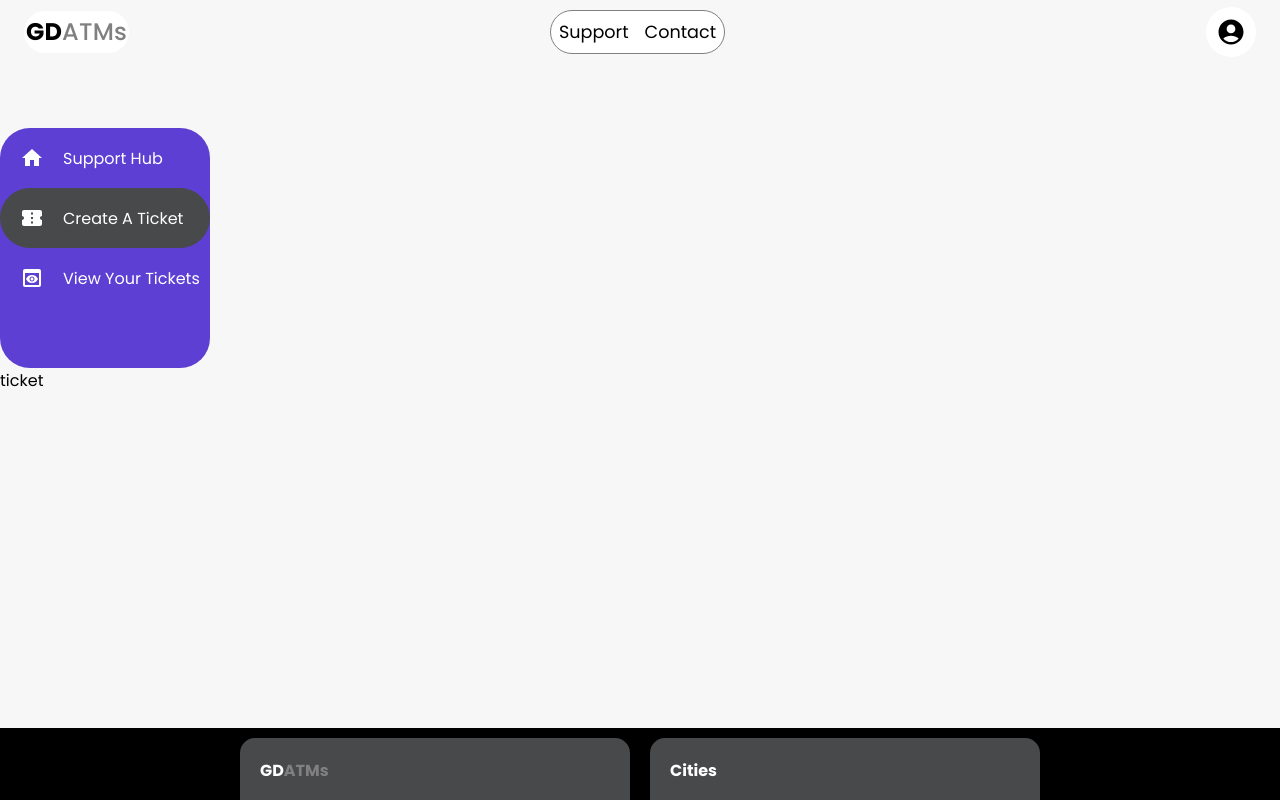
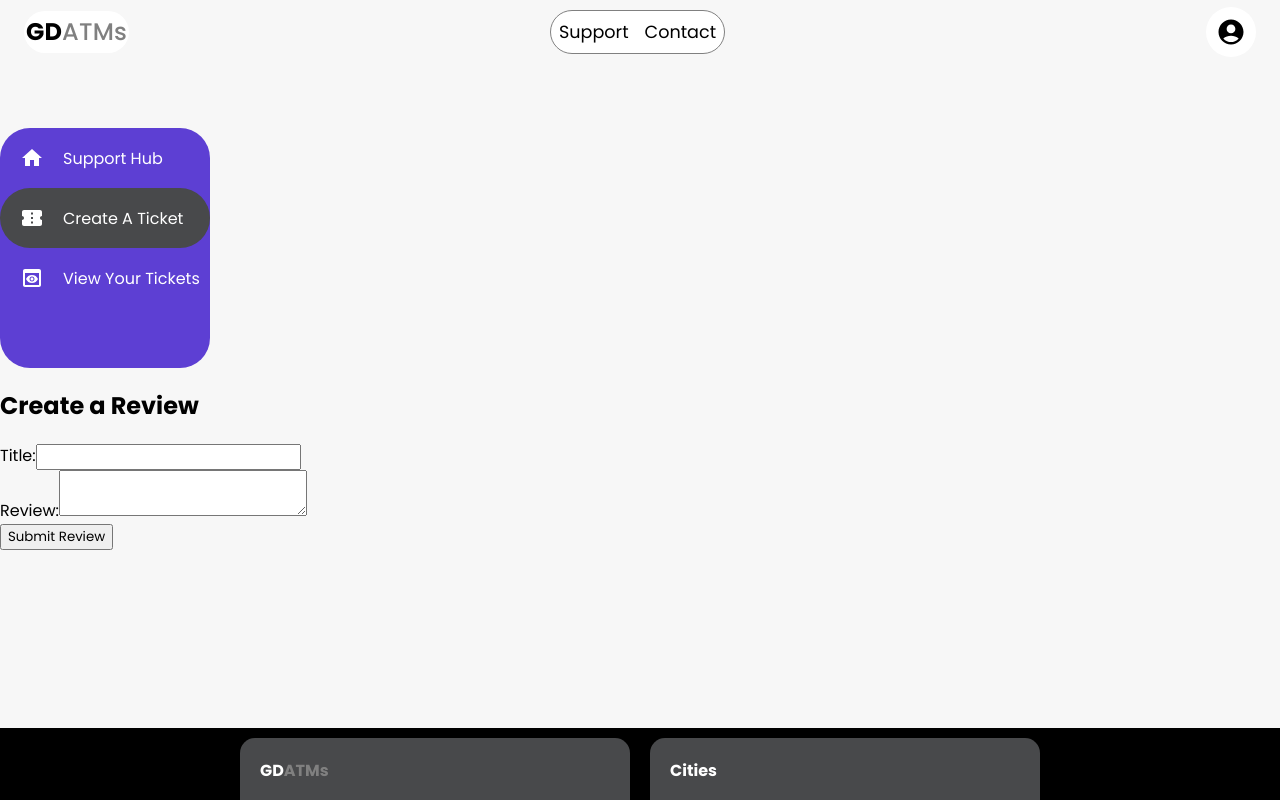
Before and after one commit to pToum21/gd-atms-v2, a React (Vite) app in the folder client/: page /create-a-ticket in a window 1280 px wide. Shown: the top 800 px of the page. Built offline with nearby package versions, Linux system fonts and the light colour scheme; no server answers.

Commit message:
the super basic form in create a ticket does work

```diff
--- a/client/src/components/CreateATicket.jsx
+++ b/client/src/components/CreateATicket.jsx
@@ -1,16 +1,59 @@
-import Sidebar from "./Sidebar";
+import React, { useState } from 'react';
+import { useMutation } from '@apollo/client';
+import { ADD_REVIEW } from '../utils/mutations';
+import Sidebar from './Sidebar';
 
 const CreateATicket = () => {
+    const [title, setTitle] = useState('');
+    const [reviewText, setReviewText] = useState('');
+    const [addReview, { data, loading, error }] = useMutation(ADD_REVIEW);
+
+    const handleSubmit = async (e) => {
+        e.preventDefault();
+        try {
+            await addReview({ variables: { reviewText } });
+            // Clear form after submission
+            setTitle('');
+            setReviewText('');
+        } catch (err) {
+            console.error(err);
+        }
+    };
+
     return (
         <>
             <Sidebar />
             <div>
-                ticket
+                <h2>Create a Review</h2>
+                <form onSubmit={handleSubmit}>
+                    <div>
+                        <label htmlFor="title">Title:</label>
+                        <input
+                            type="text"
+                            id="title"
+                            value={title}
+                            onChange={(e) => setTitle(e.target.value)}
+                            required
+                        />
+                    </div>
+                    <div>
+                        <label htmlFor="reviewText">Review:</label>
+                        <textarea
+                            id="reviewText"
+                            value={reviewText}
+                            onChange={(e) => setReviewText(e.target.value)}
+                            required
+                        ></textarea>
+                    </div>
+                    <button type="submit" disabled={loading}>
+                        {loading ? 'Submitting...' : 'Submit Review'}
+                    </button>
+                </form>
+                {error && <p>You must be logged in to create a review: {error.message}</p>}
+                {data && <p>Review submitted successfully!</p>}
             </div>
         </>
-
     );
-
 };
 
 export default CreateATicket;
```
